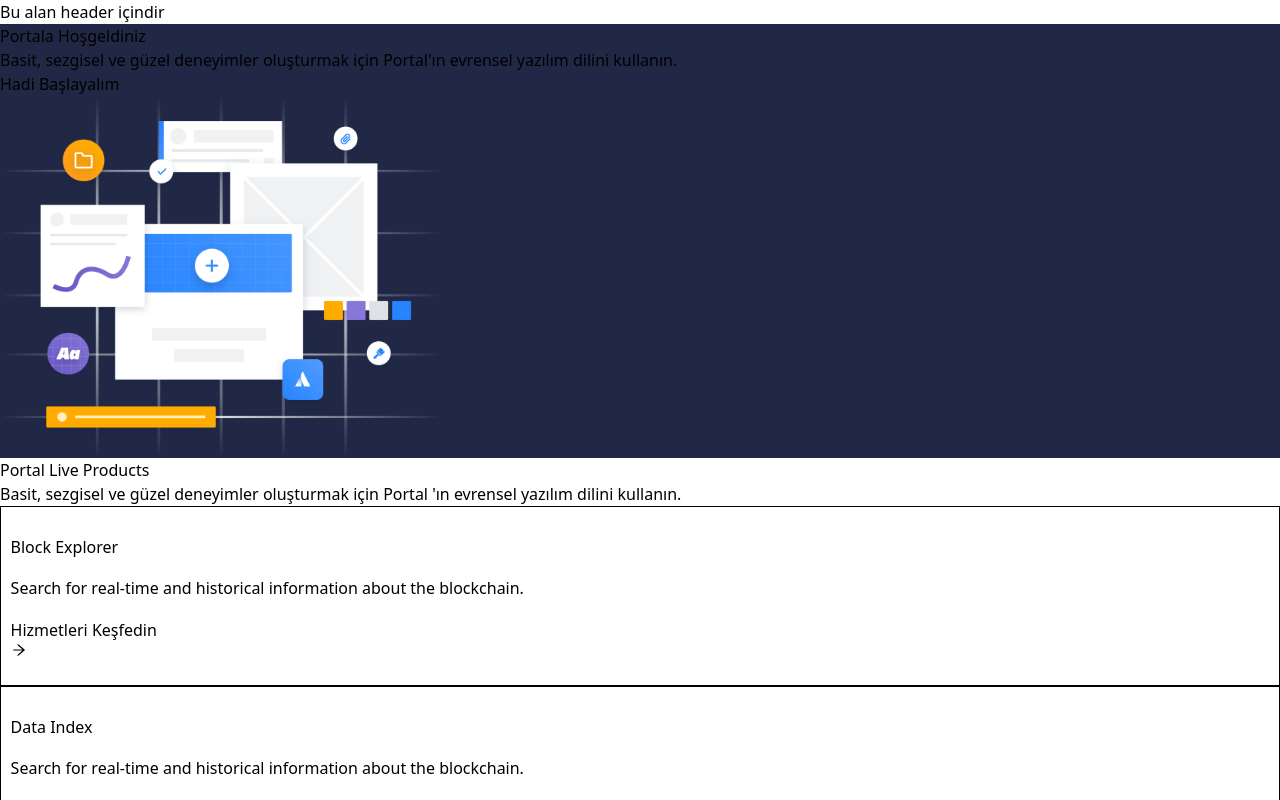
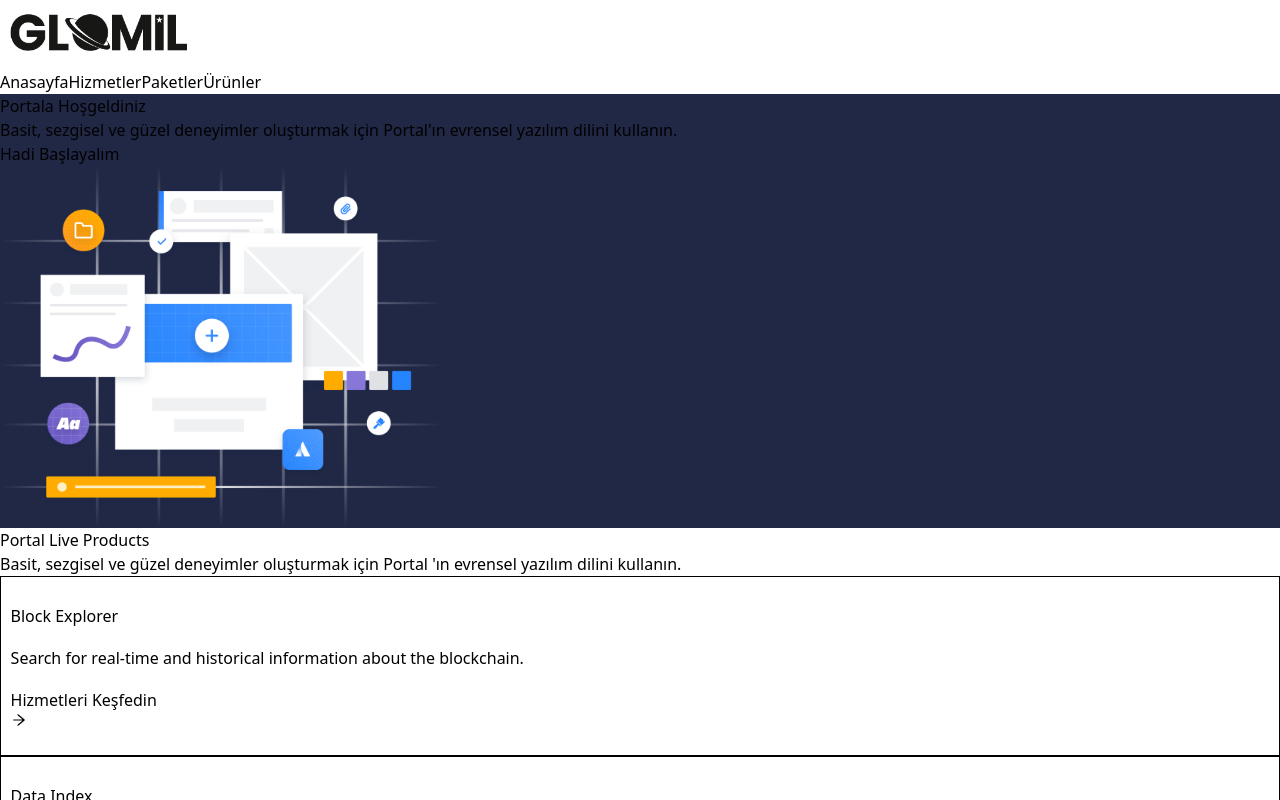
Before and after one commit to burakkrt/react-glomil-test-case, a React (Vite) app: page / in a window 1280 px wide. Shown: the top 800 px of the page. Built offline with nearby package versions, Linux system fonts and the light colour scheme.

Commit message:
feature(footer): step 1 half header completed

```diff
--- a/src/pages/navigation/index.jsx
+++ b/src/pages/navigation/index.jsx
@@ -1,8 +1,30 @@
+import logo from '../../assets/img/glomil-logo.png'
+import {useNavigate} from "react-router-dom";
+
 export default function Header() {
 
+  const navigate = useNavigate();
+
+  const routePageHandler = (path) => {
+    navigate(path)
+  }
+
   return (
-    <div className="h-20 bg-red-200 text-center">
-      Bu alan header içindir
+    <div className="grid grid-cols-12">
+      <div className="bg-red-200 col-span-2 flex flex-row justify-center items-center">
+        <button><img className="w-full" src={logo} alt="Glomil Teknoloji Logo"
+                     style={{maxWidth: "200px"}}/>
+        </button>
+      </div>
+      <div className="bg-yellow-200 col-span-4 flex flex-row justify-center items-center gap-x-5 text-lg">
+        <button onClick={() => routePageHandler('/')}>Anasayfa</button>
+        <button onClick={() => routePageHandler('/hizmetler')}>Hizmetler</button>
+        <button onClick={() => routePageHandler('/paketler')}>Paketler</button>
+        <button onClick={() => routePageHandler('/urunler')}>Ürünler</button>
+      </div>
+      <div className="bg-stone-200 col-span-6">
+
+      </div>
     </div>
   );
 }
```
Also changed, not shown: src/assets/img/glomil-logo.png (added).
